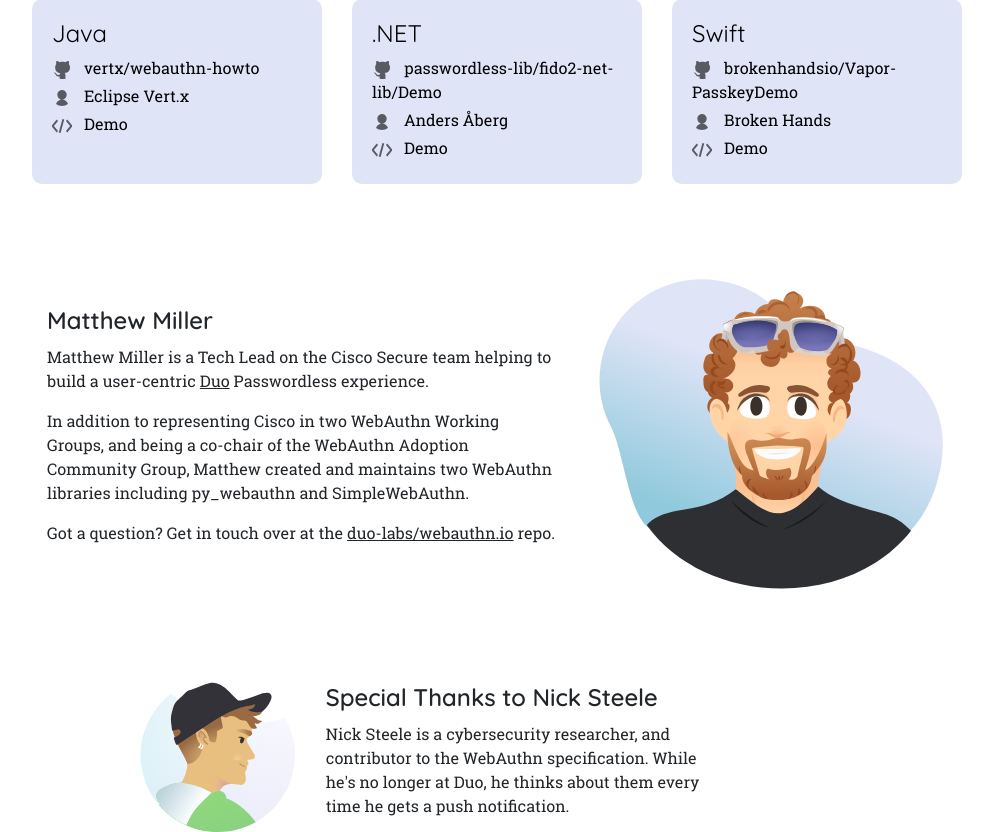
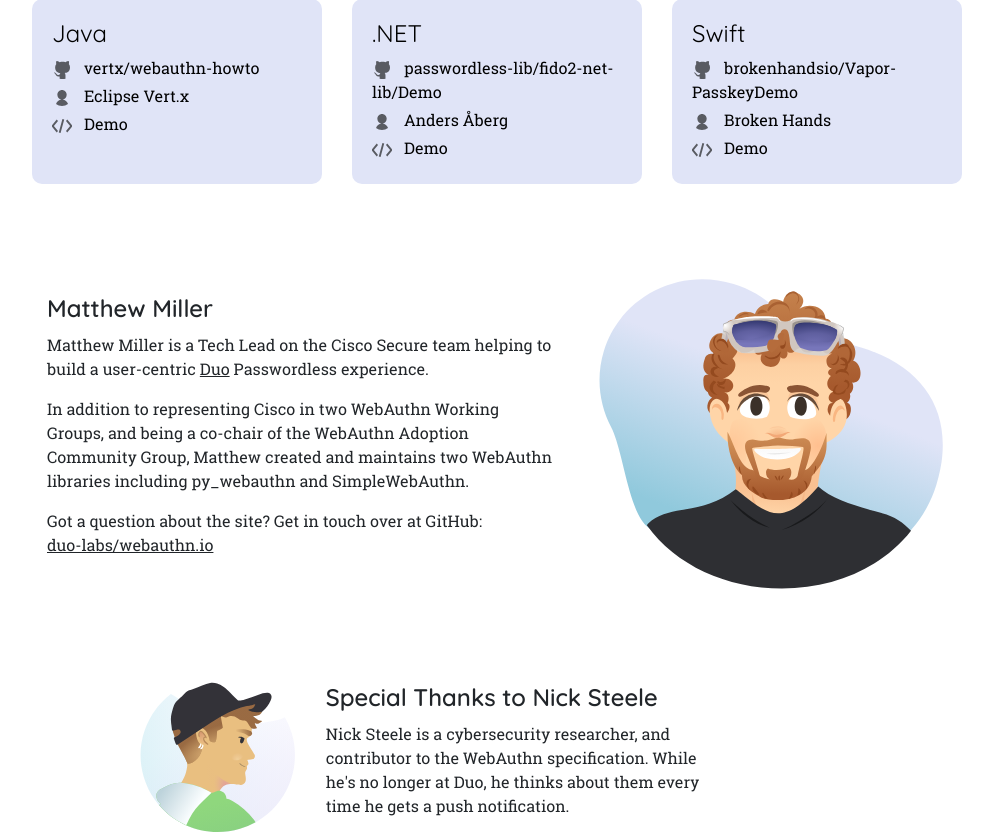
Before and after one commit to duo-labs/webauthn.io, a Django app: page / in a window 1280 px wide. Shown: the part 2339-3171 px from the top of the page, without its empty margins (143-1136 px from the left). Run offline with Django 4.2, Linux system fonts and the light colour scheme; parts of the project's set-up code (start-up, migrations or seed data) failed here and were passed over; some libraries are stand-ins or nearby versions.

Commit message:
Tweak repo link

```diff
--- a/_app/homepage/templates/homepage/sections/bio.html
+++ b/_app/homepage/templates/homepage/sections/bio.html
@@ -14,9 +14,9 @@
           two WebAuthn libraries including py_webauthn and SimpleWebAuthn.
         </p>
         <p>
-          Got a question? Get in touch over at the
+          Got a question about the site? Get in touch over at GitHub:
+          <br>
           <a href="https://github.com/duo-labs/webauthn.io" target="_blank">duo-labs/webauthn.io</a>
-          repo.
         </p>
       </div>
       <div class="col-sm-5">
```
